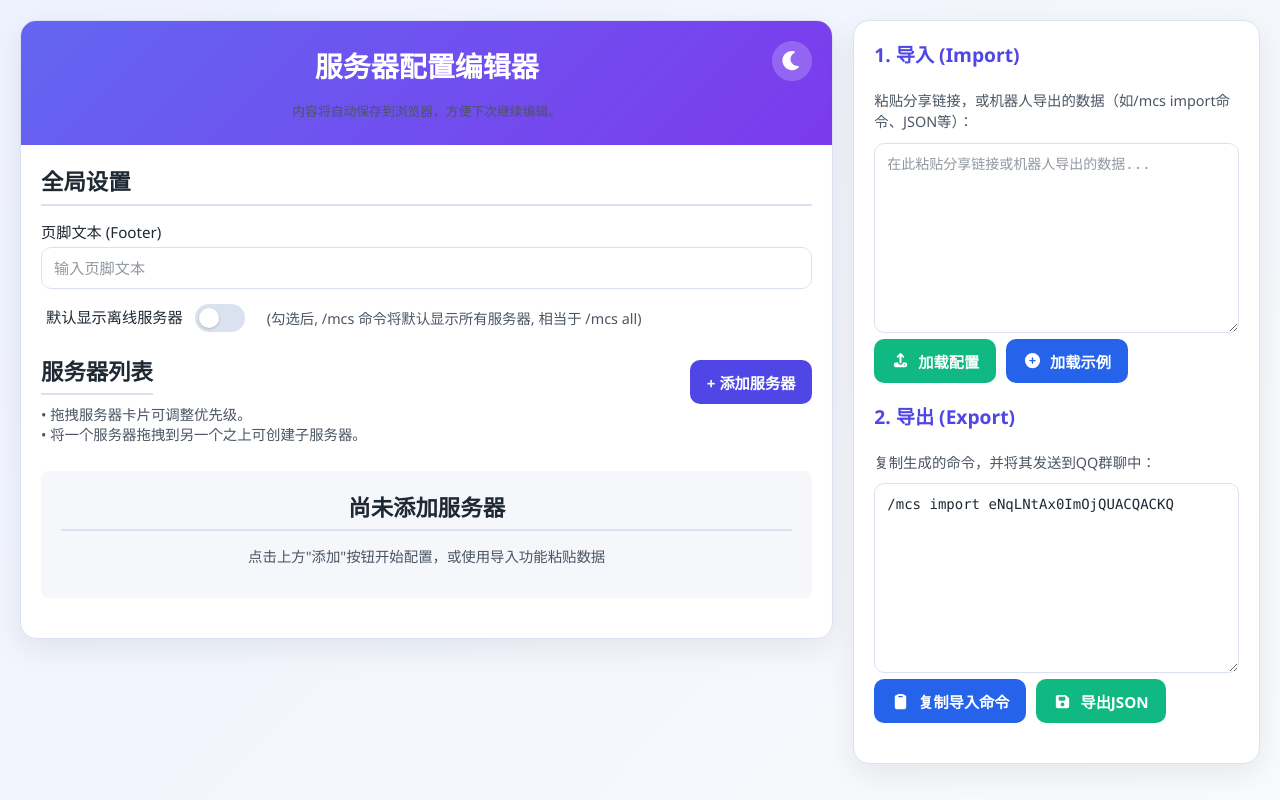
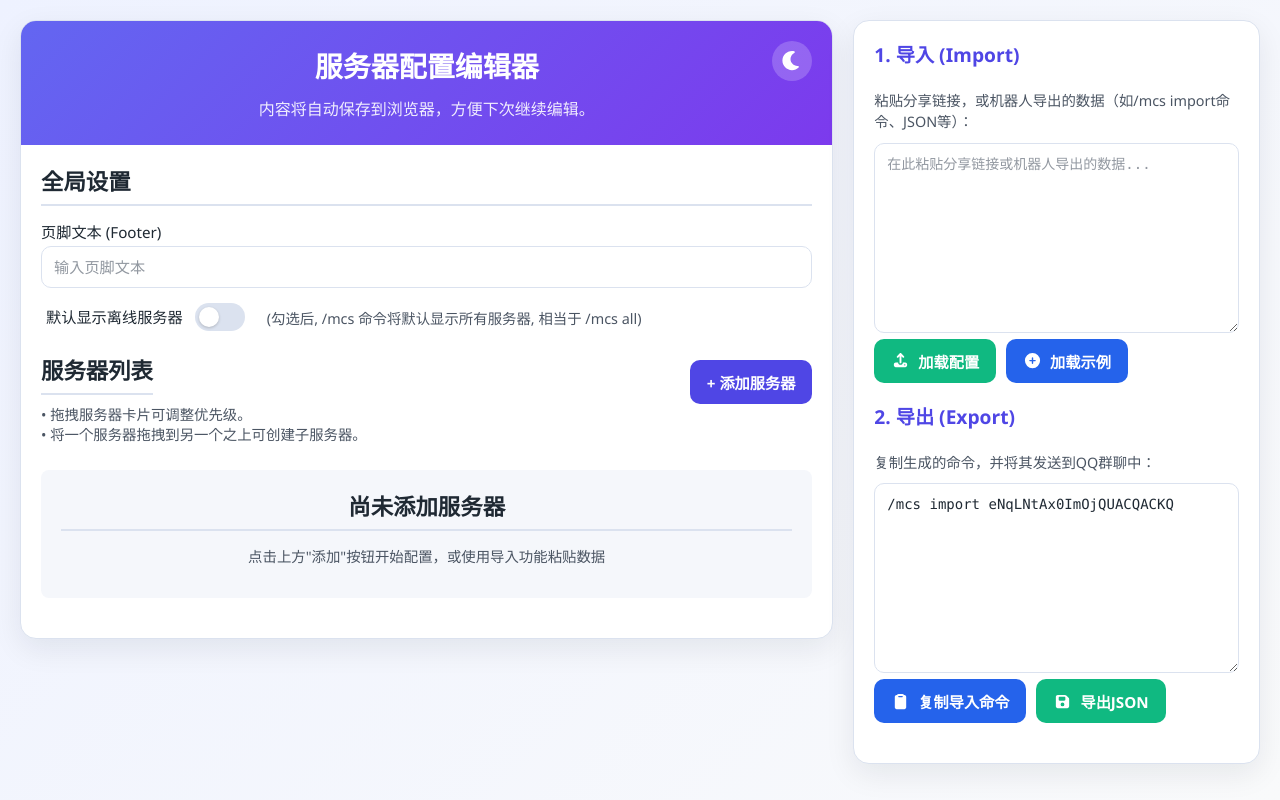
Before and after one commit to FlyingPig278/mcs-editor, a Vue app: page / in a window 1280 px wide. Built offline with nearby package versions, Linux system fonts and the light colour scheme.

Commit message:
feat: 将自动保存提示文本样式更改为副标题

```diff
--- a/src/App.vue
+++ b/src/App.vue
@@ -1479,7 +1479,7 @@ onBeforeUnmount(() => {
           <font-awesome-icon v-else :icon="faMoon" />
         </button>
         <h1>服务器配置编辑器</h1>
-        <p class="form-help-text" style="margin-top: 15px; text-align: center;">内容将自动保存到浏览器，方便下次继续编辑。</p>
+        <p class="subtitle">内容将自动保存到浏览器，方便下次继续编辑。</p>
 
       </header>
 
```
